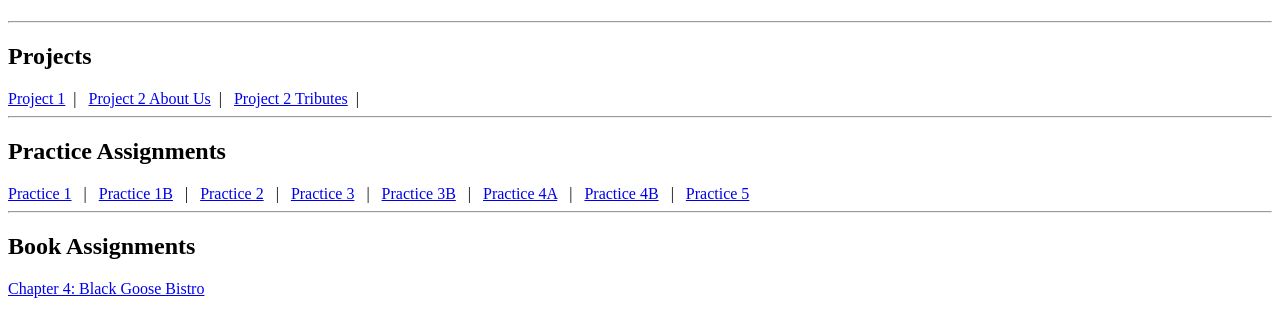
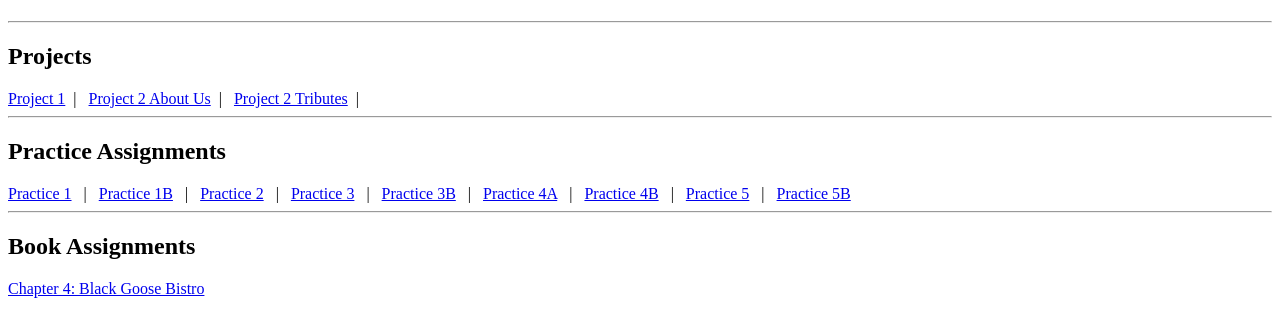
Before and after one commit to 10980752/INFO-2420, a plain HTML site: page index.html in a window 1280 px wide. Shown: the part 70-406 px from the top of the page. Drawn offline with Linux system fonts and the light colour scheme.

Commit message:
updated homepage

```diff
--- a/index.html
+++ b/index.html
@@ -47,6 +47,8 @@ h1{
 <a href="./Practices/practice4b.html">Practice 4B</a>
 &nbsp;&nbsp;|&nbsp;&nbsp;
 <a href="./Practices/HTML 5/practice5.html">Practice 5</a>
+&nbsp;&nbsp;|&nbsp;&nbsp;
+<a href="./Practices/practice5b/bistro.html">Practice 5B</a>
 
 <hr />
 <h2>Book Assignments</h2>
```
